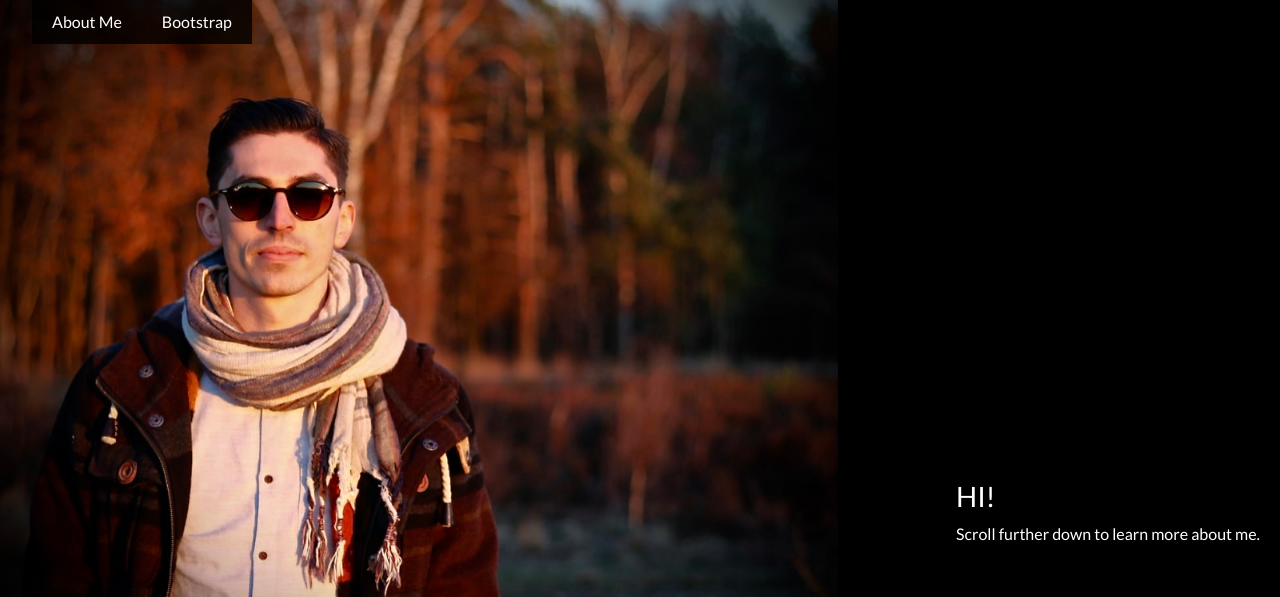
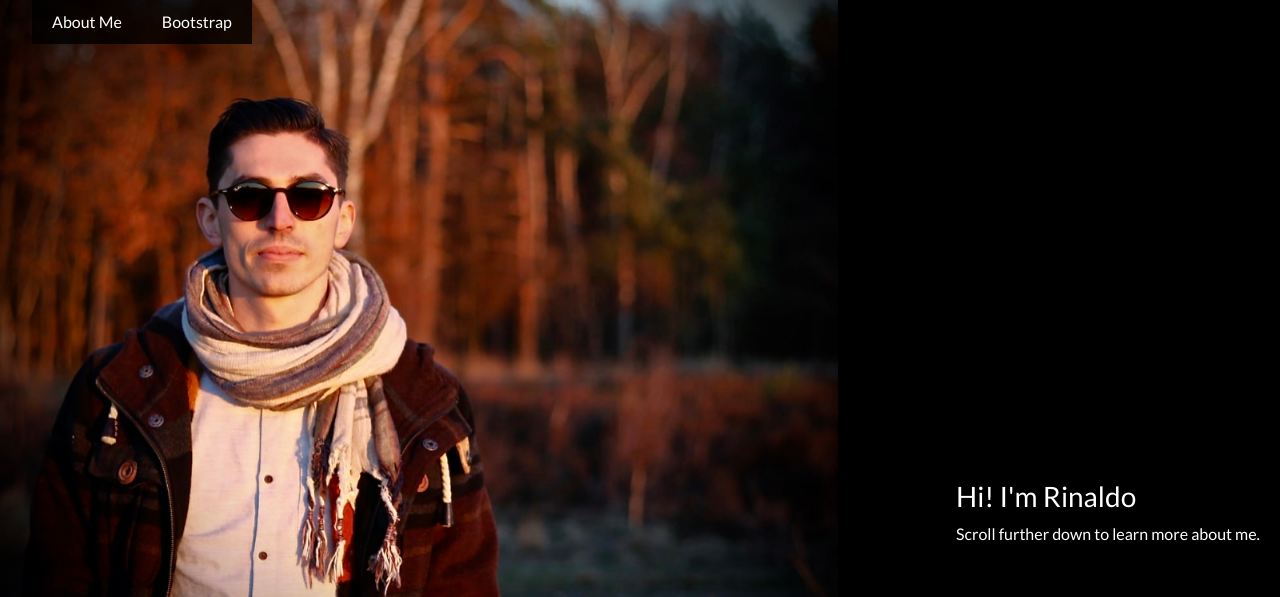
Before and after one commit to RinaldoM/RinaldoM.github.io, a plain HTML site: page index.html in a window 1280 px wide. Shown: the top 597 px of the page. Drawn offline with nearby package versions, Linux system fonts and the light colour scheme.

Commit message:
Update index.html

```diff
--- a/index.html
+++ b/index.html
@@ -25,7 +25,7 @@
     <div>
         <img class="img" src="img/me.jpeg" >
         <div class="side-text">
-            <h3>HI! </h3>
+            <h3>Hi! I'm Rinaldo </h3>
             <p>Scroll further down to learn more about me.</p>
         </div>
     </div>
```
